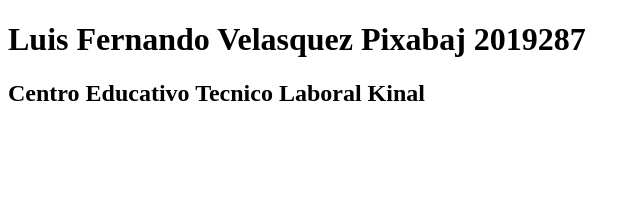
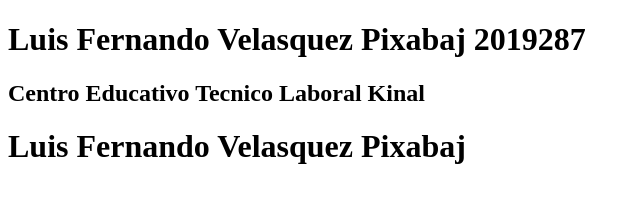
Before and after one commit to lvelasquez2019287/IN5VB, a plain HTML site: page Index.html in a window 1280 px wide. Shown: the whole page, without its empty margins (0-640 px from the left). Drawn offline with Linux system fonts and the light colour scheme.

Commit message:
Update Index.html

```diff
--- a/Index.html
+++ b/Index.html
@@ -8,6 +8,7 @@
 <body>
     <h1>Luis Fernando Velasquez Pixabaj 2019287</h1>
     <h2>Centro Educativo Tecnico Laboral Kinal</h2>
+    <h1>Luis Fernando Velasquez Pixabaj </h1>
 
 </body>
 </html>
```
